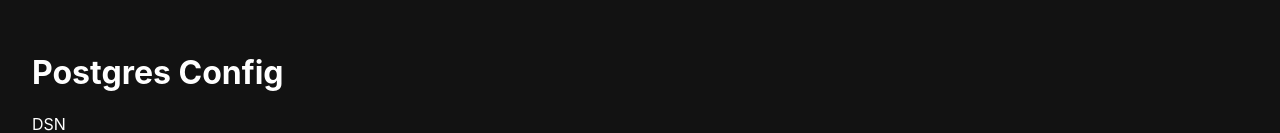
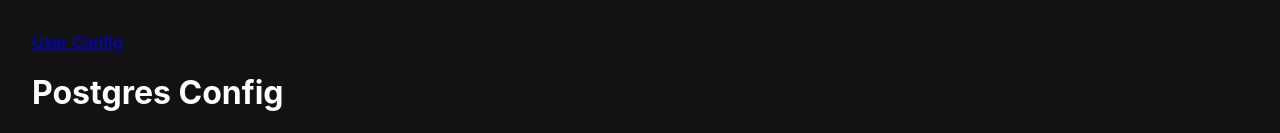
Before and after one commit to podcctv/seedbox, a Next.js app in the folder web/: page /admin/postgres in a window 1280 px wide. Shown: the top 133 px of the page. Built offline with nearby package versions, Linux system fonts and the light colour scheme; no server answers.

Commit message:
Add login navigation

```diff
--- a/web/pages/admin/config.tsx
+++ b/web/pages/admin/config.tsx
@@ -1,5 +1,6 @@
 import { useState, useEffect, ChangeEvent } from 'react';
 import { useRouter } from 'next/router';
+import Link from 'next/link';
 
 interface Config {
   download_dir: string;
@@ -53,6 +54,9 @@
 
   return (
     <main>
+      <nav style={{ marginBottom: '1rem' }}>
+        <Link href="/admin/postgres">Postgres</Link>
+      </nav>
       <h1>Configuration</h1>
       <div>
         <label>
--- a/web/pages/admin/postgres.tsx
+++ b/web/pages/admin/postgres.tsx
@@ -1,4 +1,5 @@
 import { useState, useEffect, ChangeEvent } from 'react';
+import Link from 'next/link';
 
 interface Config {
   download_dir: string;
@@ -67,6 +68,9 @@
 
   return (
     <main style={{ padding: '2rem' }}>
+      <nav style={{ marginBottom: '1rem' }}>
+        <Link href="/admin/config">User Config</Link>
+      </nav>
       <h1>Postgres Config</h1>
       <div>
         <label>
--- a/web/pages/index.tsx
+++ b/web/pages/index.tsx
@@ -1,4 +1,5 @@
 import { FormEvent, useState } from 'react';
+import Link from 'next/link';
 
 interface SearchResult {
   id: string;
@@ -29,7 +30,10 @@
 
   return (
     <main style={{ padding: '2rem' }}>
-      <h1>Media Search</h1>
+      <div style={{ display: 'flex', justifyContent: 'space-between', alignItems: 'center' }}>
+        <h1>Media Search</h1>
+        <Link href="/login">Login</Link>
+      </div>
       <form onSubmit={onSearch} style={{ marginBottom: '1rem' }}>
         <input
           value={query}
```
